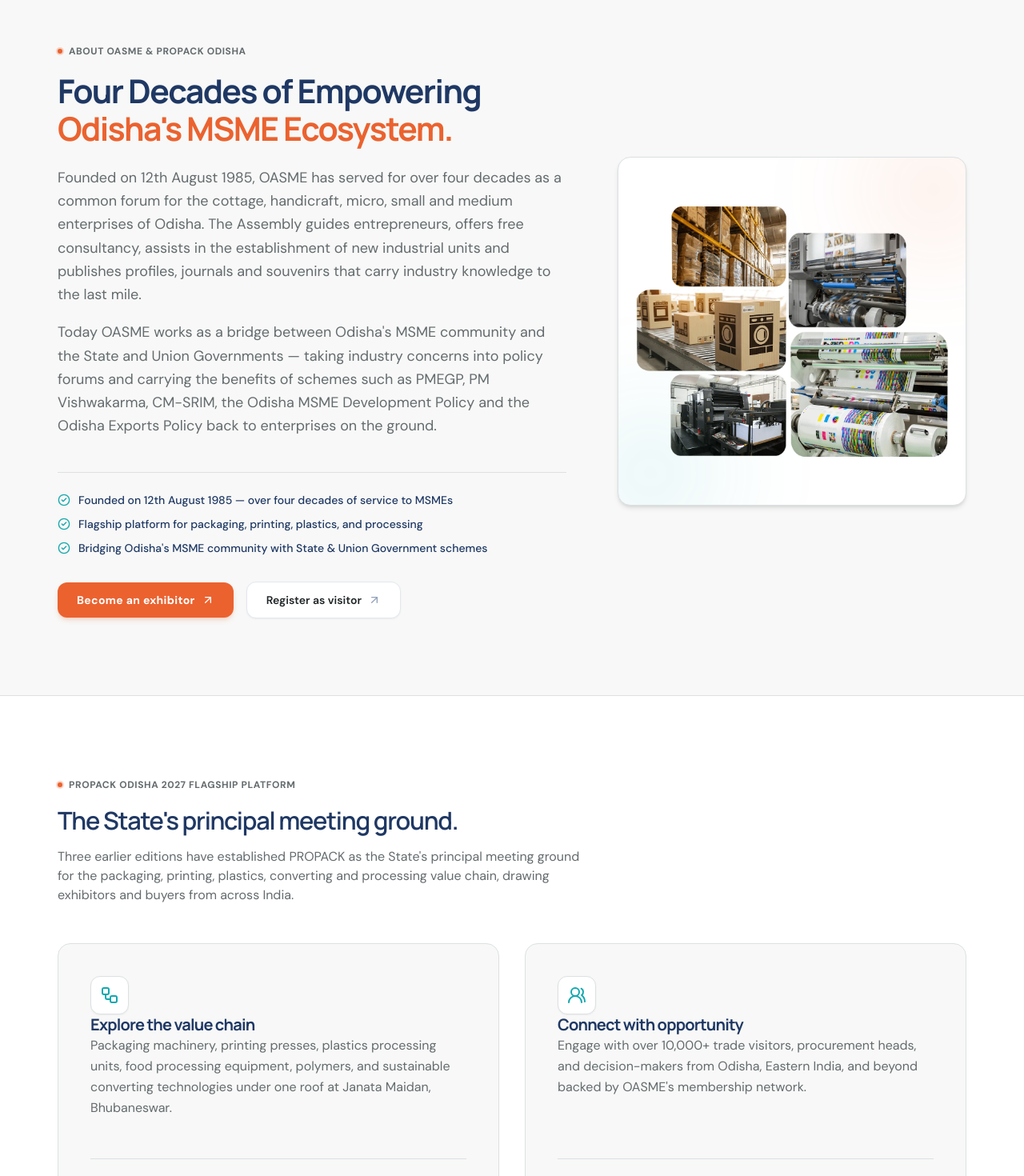
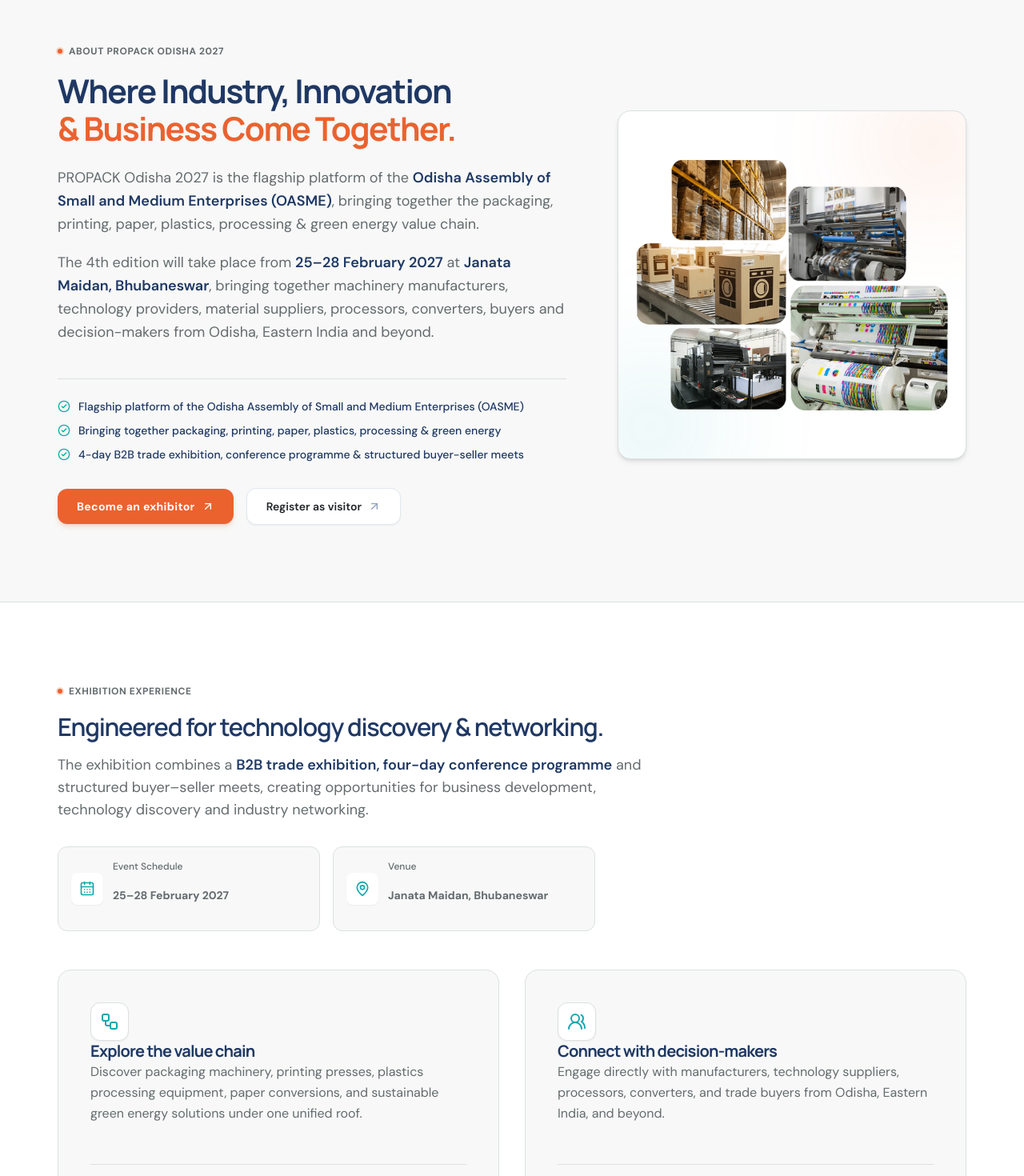
Before and after one commit to web728/pro-pack-odisha, a Next.js app: page /about in a window 1280 px wide. Shown: the part 520-1990 px from the top of the page at 80% size. Built offline with nearby package versions, Linux system fonts and the light colour scheme; no server answers.

Commit message:
about page updated

```diff
--- a/components/pages/about.tsx
+++ b/components/pages/about.tsx
@@ -6,15 +6,18 @@
   CheckCircle2,
   Workflow,
   Users2,
+  CalendarDays,
+  MapPin,
+  Sparkles,
 } from "lucide-react";
 import { Button, TextLink, Eyebrow } from "@/components/shared/ui";
 import { RevealSection } from "@/components/shared/motion";
 
 export function AboutContent() {
   const highlights = [
-    "Founded on 12th August 1985 — over four decades of service to MSMEs",
-    "Flagship platform for packaging, printing, plastics, and processing",
-    "Bridging Odisha's MSME community with State & Union Government schemes",
+    "Flagship platform of the Odisha Assembly of Small and Medium Enterprises (OASME)",
+    "Bringing together packaging, printing, paper, plastics, processing & green energy",
+    "4-day B2B trade exhibition, conference programme & structured buyer-seller meets",
   ];
 
   return (
@@ -25,22 +28,37 @@
           {/* Left: Content */}
           <div className="flex flex-col justify-center lg:col-span-7">
             <div className="flex items-center gap-2">
-              <Eyebrow>About OASME & PROPACK Odisha</Eyebrow>
+              <Eyebrow>About PROPACK Odisha 2027</Eyebrow>
             </div>
 
             <h1 className="mt-3 font-[family-name:var(--font-heading)] text-3xl font-extrabold tracking-tight text-[#1F3864] sm:text-4xl lg:text-5xl lg:leading-[1.15]">
-              Four Decades of Empowering <br />
+              Where Industry, Innovation <br />
               <span className="text-[#EB622F]">
-                Odisha&apos;s MSME Ecosystem.
+                &amp; Business Come Together.
               </span>
             </h1>
 
             <div className="mt-6 space-y-4 text-base leading-relaxed text-[var(--muted-foreground,#4b5563)] sm:text-lg">
               <p>
-                Founded on 12th August 1985, OASME has served for over four decades as a common forum for the cottage, handicraft, micro, small and medium enterprises of Odisha. The Assembly guides entrepreneurs, offers free consultancy, assists in the establishment of new industrial units and publishes profiles, journals and souvenirs that carry industry knowledge to the last mile.
+                PROPACK Odisha 2027 is the flagship platform of the{" "}
+                <strong className="font-semibold text-[#1F3864]">
+                  Odisha Assembly of Small and Medium Enterprises (OASME)
+                </strong>
+                , bringing together the packaging, printing, paper, plastics,
+                processing &amp; green energy value chain.
               </p>
               <p>
-                Today OASME works as a bridge between Odisha&apos;s MSME community and the State and Union Governments — taking industry concerns into policy forums and carrying the benefits of schemes such as PMEGP, PM Vishwakarma, CM-SRIM, the Odisha MSME Development Policy and the Odisha Exports Policy back to enterprises on the ground.
+                The 4th edition will take place from{" "}
+                <strong className="font-semibold text-[#1F3864]">
+                  25–28 February 2027
+                </strong>{" "}
+                at{" "}
+                <strong className="font-semibold text-[#1F3864]">
+                  Janata Maidan, Bhubaneswar
+                </strong>
+                , bringing together machinery manufacturers, technology providers,
+                material suppliers, processors, converters, buyers and decision-makers
+                from Odisha, Eastern India and beyond.
               </p>
             </div>
 
@@ -87,17 +105,40 @@
         </div>
       </RevealSection>
 
-      {/* 2. Value Chain & Connected Opportunities Grid */}
+      {/* 2. Exhibition Format & Value Chain Grid */}
       <RevealSection className="border-b border-[var(--border)] bg-white py-16 lg:py-24">
         <div className="container mx-auto px-4 sm:px-6">
-          <div className="max-w-2xl">
-            <Eyebrow>PROPACK Odisha 2027 Flagship Platform</Eyebrow>
+          <div className="max-w-3xl">
+            <Eyebrow>Exhibition Experience</Eyebrow>
             <h2 className="mt-2 font-[family-name:var(--font-heading)] text-3xl font-bold tracking-tight text-[#1F3864] sm:text-4xl">
-              The State&apos;s principal meeting ground.
+              Engineered for technology discovery &amp; networking.
             </h2>
-            <p className="mt-3 text-base text-[var(--muted-foreground,#4b5563)]">
-              Three earlier editions have established PROPACK as the State&apos;s principal meeting ground for the packaging, printing, plastics, converting and processing value chain, drawing exhibitors and buyers from across India.
+            <p className="mt-3 text-base text-[var(--muted-foreground,#4b5563)] sm:text-lg">
+              The exhibition combines a <strong className="font-semibold text-[#1F3864]">B2B trade exhibition, four-day conference programme</strong> and structured buyer–seller meets, creating opportunities for business development, technology discovery and industry networking.
             </p>
+          </div>
+
+          {/* Event Quick Meta Badges */}
+          <div className="mt-8 grid grid-cols-1 gap-4 sm:grid-cols-2 lg:max-w-2xl">
+            <div className="flex items-center gap-3 rounded-xl border border-[var(--border)] bg-[#f7f8f7] p-4">
+              <div className="flex h-10 w-10 shrink-0 items-center justify-center rounded-lg bg-white text-[#15A7AE] shadow-xs">
+                <CalendarDays size={20} />
+              </div>
+              <div>
+                <p className="text-xs font-medium text-[var(--muted,#6b7280)]">Event Schedule</p>
+                <p className="text-sm font-bold text-[#1F3864]">25–28 February 2027</p>
+              </div>
+            </div>
+
+            <div className="flex items-center gap-3 rounded-xl border border-[var(--border)] bg-[#f7f8f7] p-4">
+              <div className="flex h-10 w-10 shrink-0 items-center justify-center rounded-lg bg-white text-[#15A7AE] shadow-xs">
+                <MapPin size={20} />
+              </div>
+              <div>
+                <p className="text-xs font-medium text-[var(--muted,#6b7280)]">Venue</p>
+                <p className="text-sm font-bold text-[#1F3864]">Janata Maidan, Bhubaneswar</p>
+              </div>
+            </div>
           </div>
 
           <div className="mt-12 grid grid-cols-1 gap-6 md:grid-cols-2 lg:gap-8">
@@ -113,7 +154,7 @@
                 </h3>
 
                 <p className="mt-3 text-sm leading-relaxed text-[var(--muted-foreground,#4b5563)] sm:text-base">
-                  Packaging machinery, printing presses, plastics processing units, food processing equipment, polymers, and sustainable converting technologies under one roof at Janata Maidan, Bhubaneswar.
+                  Discover packaging machinery, printing presses, plastics processing equipment, paper conversions, and sustainable green energy solutions under one unified roof.
                 </p>
               </div>
 
@@ -136,11 +177,11 @@
                 </div>
 
                 <h3 className="mt-6 font-[family-name:var(--font-heading)] text-2xl font-bold tracking-tight text-[#1F3864]">
-                  Connect with opportunity
+                  Connect with decision-makers
                 </h3>
 
                 <p className="mt-3 text-sm leading-relaxed text-[var(--muted-foreground,#4b5563)] sm:text-base">
-                  Engage with over 10,000+ trade visitors, procurement heads, and decision-makers from Odisha, Eastern India, and beyond backed by OASME&apos;s membership network.
+                  Engage directly with manufacturers, technology suppliers, processors, converters, and trade buyers from Odisha, Eastern India, and beyond.
                 </p>
               </div>
 
```
